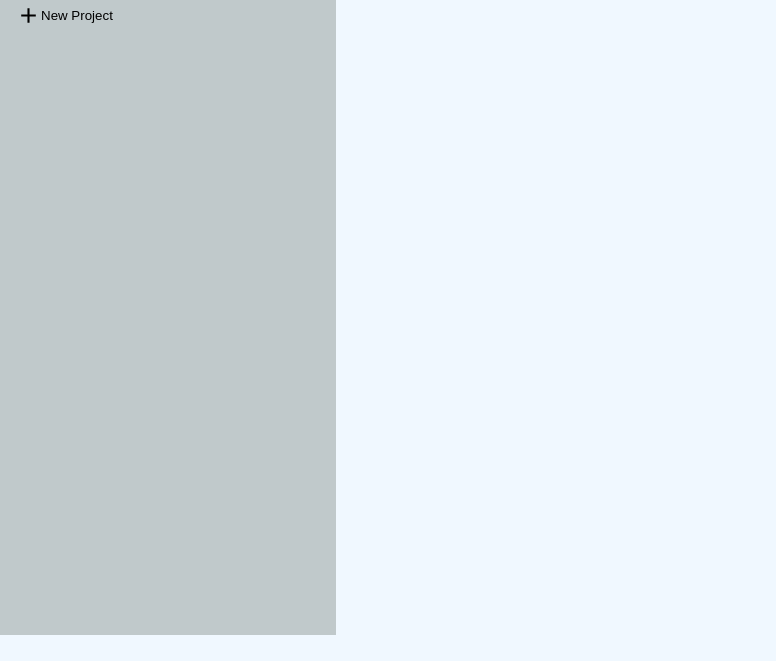
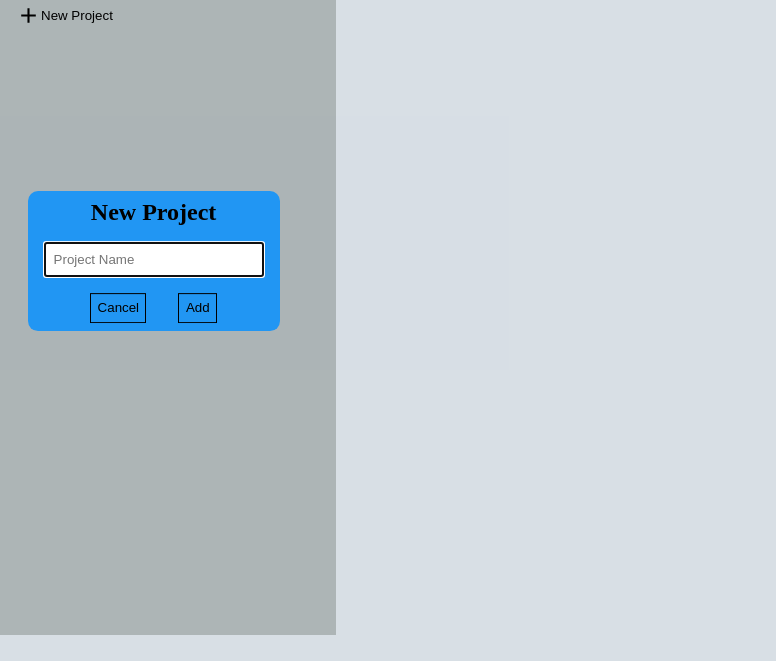
Before and after one commit to agypsynamedTunechi/T.O.P-Todo-list, a website built with webpack: page src/template.html in a window 1280 px wide. Both pictures are taken after a click on the button "New Project". Shown: the part 139-800 px from the top of the page, without its empty margins (0-776 px from the left). Built offline with nearby package versions, Linux system fonts and the light colour scheme.

Commit message:
Add Project dialog for inputting project title

```diff
--- a/src/dom.js
+++ b/src/dom.js
@@ -1,71 +1,35 @@
-import editIcon from "../img/file-edit.svg";
-import deleteIcon from "../img/trash-can.svg";
 import plusIcon from "../img/plus.svg";
 
+const main = document.querySelector("#content");
+export const projectDialog = document.querySelector("#project-dialog");
+export const projectContainer = document.querySelector(".project-container");
+
 export function Display() {
-  const main = document.querySelector("#content");
-
-  const projectContainer = document.createElement("div");
-  projectContainer.className = "project-container";
   const projectHeader = document.createElement("div");
   projectHeader.className = "project-header";
   const projectH2 = document.createElement("h2");
   projectH2.textContent = "PROJECTS";
-  const AddProject = document.createElement("button");
-  AddProject.className = "add-project";
-  const AddProjectImg = document.createElement("img");
-  AddProjectImg.src = plusIcon;
-  const AddProjectSpan = document.createElement("span");
-  AddProjectSpan.textContent = "New Project"
+  const addProject = document.createElement("button");
+  addProject.className = "add-project";
+  const addProjectImg = document.createElement("img");
+  addProjectImg.src = plusIcon;
+  const addProjectSpan = document.createElement("span");
+  addProjectSpan.textContent = "New Project";
 
-  AddProject.appendChild(AddProjectImg)
-  AddProject.appendChild(AddProjectSpan)
+  addProject.appendChild(addProjectImg);
+  addProject.appendChild(addProjectSpan);
 
   projectHeader.appendChild(projectH2);
   projectContainer.appendChild(projectHeader);
-  projectContainer.appendChild(AddProject)
+  projectContainer.appendChild(addProject);
 
   const todoContainer = document.createElement("div");
-  todoContainer.className = "todo-container"
-
-
+  todoContainer.className = "todo-container";
 
   main.appendChild(projectContainer);
-  main.appendChild(todoContainer)
+  main.appendChild(todoContainer);
+
+  addProject.addEventListener("click", () => {
+    projectDialog.showModal();
+  });
 }
-
-export function DisplayProject() {
-  const projects = document.createElement("div");
-  projects.className = "projects";
-  const project = document.createElement("div");
-  project.className = "project";
-  const para = document.createElement("p");
-  para.textContent = "School";
-  const edit = document.createElement("div");
-  edit.className = "edit";
-  const editButton = document.createElement("button");
-  const editImg = document.createElement("img");
-  const editSpan = document.createElement("span");
-  editSpan.textContent = "edit";
-  editImg.src = editIcon;
-  const deleteButton = document.createElement("button");
-  const deleteImg = document.createElement("img");
-  const deleteSpan = document.createElement("span");
-  deleteSpan.textContent = "delete";
-  deleteImg.src = deleteIcon;
-
-  editButton.appendChild(editImg);
-  editButton.appendChild(editSpan);
-  deleteButton.appendChild(deleteImg);
-  deleteButton.appendChild(deleteSpan);
-  edit.appendChild(editButton);
-  edit.appendChild(deleteButton);
-
-  project.appendChild(para);
-  project.appendChild(edit);
-  projects.appendChild(project);
-
-  projectContainer.appendChild(projects);
-}
-
-export function DisplayTodo() {}
--- a/src/index.js
+++ b/src/index.js
@@ -1,20 +1,29 @@
 import "./style.css"
 import * as logic from "./logic.js"
-import {Display} from "./dom.js"
-import {DisplayProject} from "./dom.js"
+import {Display, projectDialog} from "./dom.js"
+import {DisplayProject} from "./projectUi.js"
+import { DisplayTodo} from "./todoUi.js"
 
-const default1 = new logic.Project("man");
-console.log(default1)
-const  todo1 = new logic.Todo("watch tv", "get home quickly to watch AOT", " Today", "Urgent")
-const  todo2 = new logic.Todo("watch anime", "get home quickly to watch AOT", " Today", "Urgent")
-const  todo3 = new logic.Todo("listen to music", "get home quickly to watch AOT", " Today", "Urgent")
 
-default1.addTodo(todo1)
-default1.addTodo(todo2)
-default1.addTodo(todo3)
-console.log(default1)
+const main = document.querySelector("#content");
+const projectTitleInput = document.querySelector("input");
+const addBtn = document.querySelector(".add-btn")
+const projects = [];
 
-default1.removeTodo(0)
-console.log(default1)
 
 Display()
+
+projectDialog.addEventListener("close", ()=>{
+    const project = new logic.Project(projectTitleInput.value);
+    DisplayProject(projectTitleInput.value)
+    projects.push(project)
+    console.log(projects)
+})
+
+addBtn.addEventListener("click", (event)=>{
+    event.preventDefault();
+    projectDialog.close();
+
+})
+
+console.log(projects)
--- a/src/logic.js
+++ b/src/logic.js
@@ -2,6 +2,7 @@ export class Project{
     constructor(title){
         this.title = title;
         this.todos = [];
+        this.uuid = crypto.randomUUID();
     }
 
     addTodo(todo){
--- /dev/null
+++ b/src/projectUi.js
@@ -0,0 +1,38 @@
+import editIcon from "../img/file-edit.svg";
+import deleteIcon from "../img/trash-can.svg";
+import { projectContainer } from "./dom.js";
+
+
+export function DisplayProject(title) {
+  const projects = document.createElement("div");
+  projects.className = "projects";
+  const project = document.createElement("div");
+  project.className = "project";
+  const para = document.createElement("p");
+  para.textContent = title;
+  const edit = document.createElement("div");
+  edit.className = "edit";
+  const editButton = document.createElement("button");
+  const editImg = document.createElement("img");
+  const editSpan = document.createElement("span");
+  editSpan.textContent = "edit";
+  editImg.src = editIcon;
+  const deleteButton = document.createElement("button");
+  const deleteImg = document.createElement("img");
+  const deleteSpan = document.createElement("span");
+  deleteSpan.textContent = "delete";
+  deleteImg.src = deleteIcon;
+
+  editButton.appendChild(editImg);
+  editButton.appendChild(editSpan);
+  deleteButton.appendChild(deleteImg);
+  deleteButton.appendChild(deleteSpan);
+  edit.appendChild(editButton);
+  edit.appendChild(deleteButton);
+
+  project.appendChild(para);
+  project.appendChild(edit);
+  projects.appendChild(project);
+
+  projectContainer.appendChild(projects);
+}
--- a/src/style.css
+++ b/src/style.css
@@ -142,3 +142,36 @@ button{
     align-items: center;
     margin-top: 1rem;
 }
+
+dialog{
+    border: none;
+  border-radius: 10px;
+  background-color: #2196F3;
+  top: 50%;
+  left: 12%;
+  transform: translate(-50%, -50%)
+}
+
+#project-dialog form{
+    display: flex;
+    flex-direction: column;
+    justify-content: center;
+    align-items: center;
+    gap: 1rem;
+    padding: .5rem 1rem;
+}
+
+.project-form-button{
+    display: flex;
+    gap: 2rem;
+}
+
+.project-form-button button{
+    border: 1px solid black;
+    padding: .4rem;
+}
+
+form input{
+    width: 200px;
+  padding: .5rem;
+}
--- a/src/template.html
+++ b/src/template.html
@@ -26,10 +26,10 @@
                 </div>
 
             </div>
-            <div class="add-project">
+            <button class="add-project">
                 <img src="../img/plus.svg" alt="">
-                <button>New Project</button>
-            </div>
+                <span>New Project</span>
+            </button>
         </div>
         <div class="todo-container">
             <div class="todo-header">
@@ -60,8 +60,23 @@
 
                 </div>
             </div>
+        </div> -->
+        <div class="project-container"></div>
+
+        <dialog id="project-dialog">
+            <form action="">
+                <h2>New Project</h2>
+                <input type="text" name="project-title" id="project-title" placeholder="Project Name" required>
+                <div class="project-form-button">
+                    <button>Cancel</button>
+                    <button class ="add-btn">Add</button>
                 </div>
-    </main> -->
+
+            </form>
+        </dialog>
+    </main>
+
+
 
 </body>
 
--- /dev/null
+++ b/src/todoUi.js
@@ -0,0 +1 @@
+export function DisplayTodo() {}
```
Lines whose indentation alone changed are shown as unchanged.
